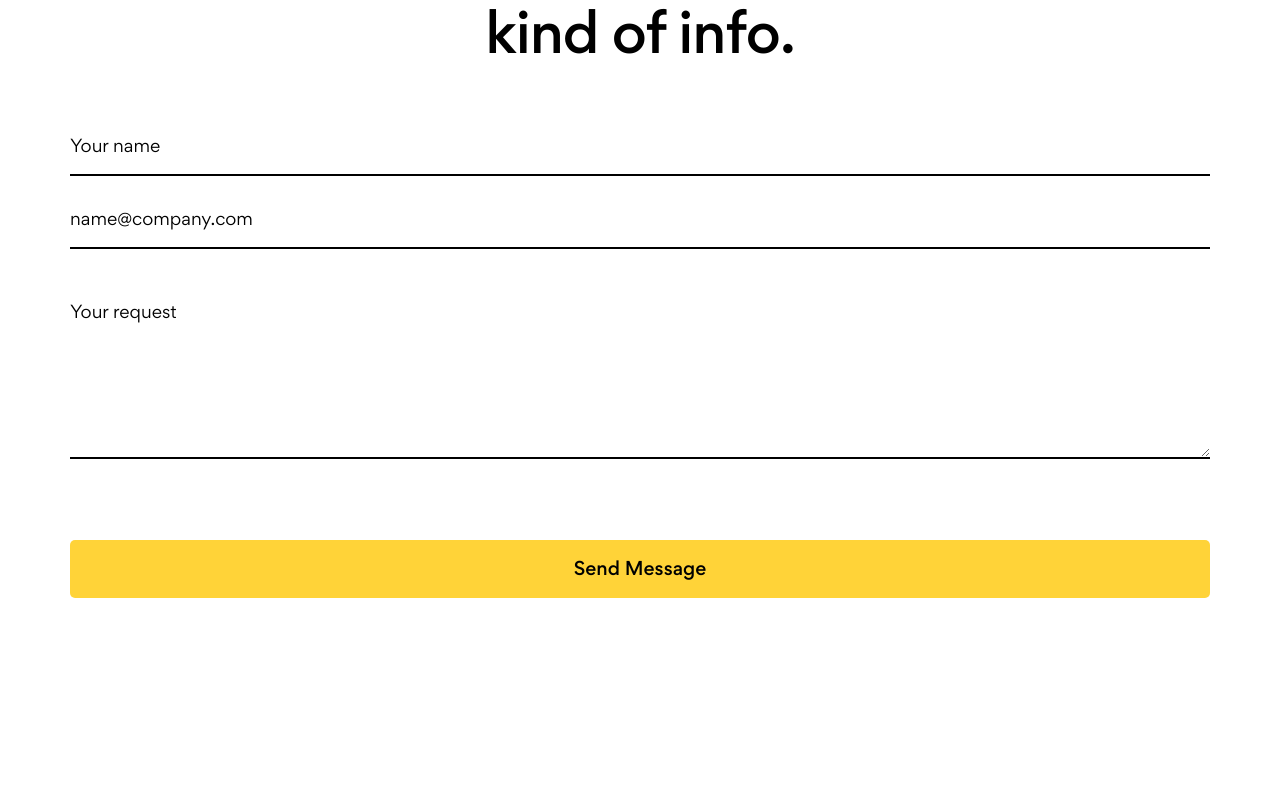
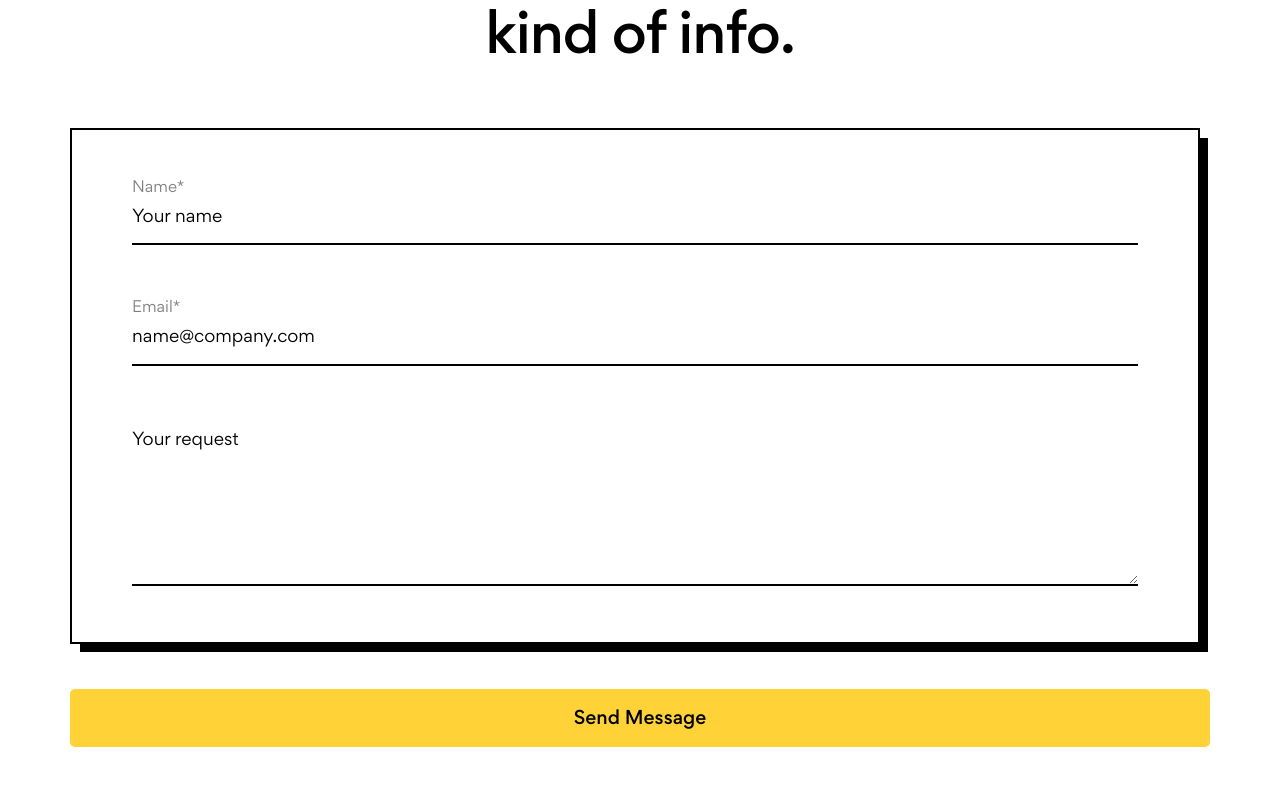
Before and after one commit to gavinying/site-optimlink, a Next.js app: page /optimlink/contact in a window 1280 px wide. Shown: the part 703-1500 px from the top of the page. Built offline with nearby package versions, Linux system fonts and the light colour scheme.

Commit message:
fix: contact form

```diff
--- a/app/optimlink/contact/page.jsx
+++ b/app/optimlink/contact/page.jsx
@@ -87,7 +87,7 @@ const ContactPage = () => {
                 <div className="row align-items-center">
                   <div className="col-xl-6 col-lg-5">
                     <h2 className="m0 text-white fw-bold md-pb-20">
-                      Sign up for best web hosting today.
+                      Sign up for trusted IT partner today.
                     </h2>
                   </div>
                   <div className="col-xl-6 col-lg-7">
--- a/components/optimlink/ContactForm.tsx
+++ b/components/optimlink/ContactForm.tsx
@@ -20,9 +20,11 @@ export default function ContactForm() {
 
   return (
     <form action={formAction}>
-      <div className="row controls">
-        <div className="col-12">
-          <div className="input-group-meta form-group mb-25">
+      <div className="messages" />
+      <div className="input-bg-group position-relative controls">
+        <div className="d-block">
+          <div className="input-group-meta form-group mb-50">
+            <label className="d-block">Name*</label>
             <input
               id="name"
               name="name"
@@ -31,19 +33,14 @@ export default function ContactForm() {
               placeholder="Your name"
               aria-describedby="name-error"
             />
-            <div id="name-error" aria-live="polite" aria-atomic="true">
-              {state.errors?.name &&
-                state.errors.name.map((error: string) => (
-                  <p className="mt-2 text-sm text-danger" key={error}>
-                    {error}
-                  </p>
-                ))}
-            </div>
+            <div className="help-block with-errors" />
           </div>
         </div>
+        {/* End .d-block */}
 
-        <div className="col-12">
-          <div className="input-group-meta form-group mb-50">
+        <div className="d-block">
+          <div className="input-group-meta form-group mb-60">
+            <label className="d-block">Email*</label>
             <input
               id="email"
               name="email"
@@ -52,19 +49,13 @@ export default function ContactForm() {
               placeholder="name@company.com"
               aria-describedby="email-error"
             />
-            <div id="email-error" aria-live="polite" aria-atomic="true">
-              {state.errors?.email &&
-                state.errors.email.map((error: string) => (
-                  <p className="mt-2 text-sm text-danger" key={error}>
-                    {error}
-                  </p>
-                ))}
-            </div>
+            <div className="help-block with-errors" />
           </div>
         </div>
+        {/* End .d-block */}
 
-        <div className="col-12">
-          <div className="input-group-meta form-group mb-30">
+        <div className="d-block">
+          <div className="input-group-meta form-group">
             <textarea
               id="request"
               name="request"
@@ -72,17 +63,12 @@ export default function ContactForm() {
               placeholder="Your request"
               aria-describedby="request-error"
             />
-            <div id="request-error" aria-live="polite" aria-atomic="true">
-              {state.errors?.request &&
-                state.errors.request.map((error: string) => (
-                  <p className="mt-2 text-sm text-danger" key={error}>
-                    {error}
-                  </p>
-                ))}
-            </div>
+            <div className="help-block with-errors" />
           </div>
         </div>
+      </div>
 
+      <div className="row controls">
         <div className="col-12">
           <button
             type="submit"
@@ -94,15 +80,23 @@ export default function ContactForm() {
 
         {showMessage && (
           <div className="col-12 mt-20">
-            <div className="alert alert-success d-flex align-items-center" role="alert">
-              <svg className="bi flex-shrink-0 me-2" width="24" height="24" role="img" aria-label="Success:">
-                <use xlinkHref="#check-circle-fill"/>
+            <div
+              className="alert alert-success d-flex align-items-center"
+              role="alert"
+            >
+              <svg
+                className="bi flex-shrink-0 me-2"
+                width="24"
+                height="24"
+                role="img"
+                aria-label="Success:"
+              >
+                <use xlinkHref="#check-circle-fill" />
               </svg>
               <div>{state.message}</div>
             </div>
           </div>
         )}
-
       </div>
     </form>
   );
```
Also changed, not shown: app/optimlink/services/dpo/page.jsx (renamed from app/optimlink/service-dpo/page.jsx, +7 -8 lines).
